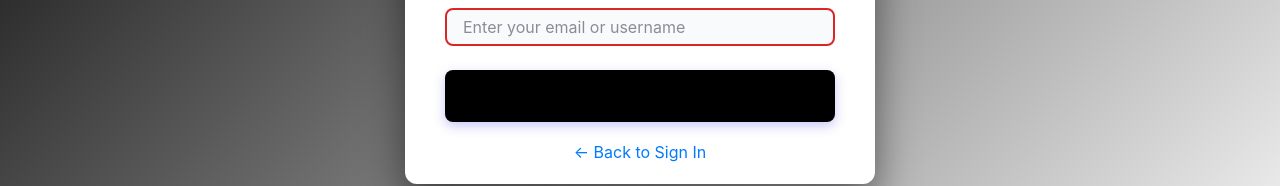
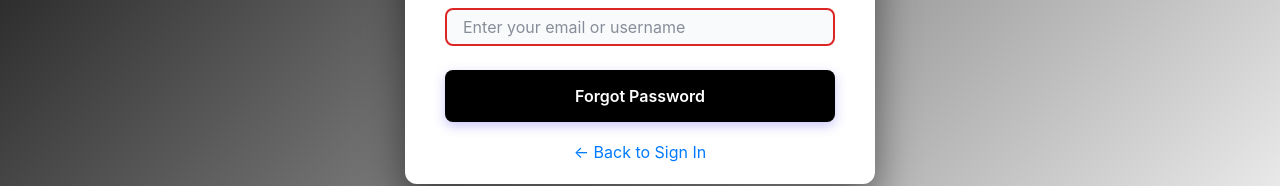
Before and after one commit to thanhphuocjr/e-commerce, a React (Create React App) app in the folder Client/: page /forgot-password in a window 1280 px wide. Shown: the part 534-720 px from the top of the page. Built offline with nearby package versions, Linux system fonts and the light colour scheme; no server answers; a web font is replaced by a local one.

Commit message:
fix logic login

```diff
--- a/Client/src/Api/Admin/userService.js
+++ b/Client/src/Api/Admin/userService.js
@@ -2,7 +2,7 @@
 import axios from 'axios';
 import { getToken } from '../auth';
 
-const API_URL = 'http://localhost:8000/v1/users';
+const API_URL = 'http://localhost:5001/api/users';
 
 // Tạo instance axios có sẵn baseURL + token
 const axiosInstance = axios.create({
@@ -18,7 +18,7 @@ axiosInstance.interceptors.request.use(
     }
     return config;
   },
-  (error) => Promise.reject(error)
+  (error) => Promise.reject(error),
 );
 
 const userService = {
--- a/Client/src/Api/auth.js
+++ b/Client/src/Api/auth.js
@@ -1,6 +1,6 @@
 import axios from 'axios';
 
-const API_BASE_URL = 'http://localhost:8000/v1';
+const API_BASE_URL = 'http://localhost:5001/api';
 
 const api = axios.create({
   baseURL: API_BASE_URL,
@@ -114,7 +114,7 @@ export const apiGetProfile = async () => {
 export const apiChangePassword = async (
   currentPassword,
   newPassword,
-  confirmPassword
+  confirmPassword,
 ) => {
   const response = await api.patch('/users/change-password', {
     currentPassword,
@@ -173,7 +173,7 @@ api.interceptors.response.use(
       originalRequest.url.endsWith('/users/login') ||
       (originalRequest.baseURL &&
         (originalRequest.baseURL + originalRequest.url).includes(
-          '/users/login'
+          '/users/login',
         ));
 
     if (error.response && error.response.status === 401 && isLoginRequest) {
@@ -225,7 +225,7 @@ api.interceptors.response.use(
     }
 
     return Promise.reject(error);
-  }
+  },
 );
 
 // ======================
--- a/Client/src/Pages/ForgotPassword/ForgotPassword.jsx
+++ b/Client/src/Pages/ForgotPassword/ForgotPassword.jsx
@@ -181,7 +181,7 @@ const ForgotPassword = () => {
                   style={{
                     backgroundColor: '#f5c842',
                     border: 'none',
-                    color: '#000',
+                    color: 'white',
                   }}
                 >
                   {isLoading ? (
@@ -194,7 +194,7 @@ const ForgotPassword = () => {
                       Sending...
                     </>
                   ) : (
-                    'Forgot Password'
+                    <>Forgot Password </>
                   )}
                 </button>
 
--- a/Client/src/Pages/ForgotPassword/ResetPassword.jsx
+++ b/Client/src/Pages/ForgotPassword/ResetPassword.jsx
@@ -184,9 +184,9 @@ const ResetPassword = () => {
       const result = await apiResetPassword(
         token,
         formData.password,
-        formData.confirmPassword
+        formData.confirmPassword,
       );
-      console.log(result)
+      console.log(result);
       console.log('Resetting password with token:', token);
       console.log('New password:', formData.password);
 
@@ -323,7 +323,7 @@ const ResetPassword = () => {
                       </small>
                       {(() => {
                         const { requirements } = validatePassword(
-                          formData.password
+                          formData.password,
                         );
                         return (
                           <div className="requirements-list">
@@ -431,7 +431,7 @@ const ResetPassword = () => {
                   style={{
                     backgroundColor: '#f5c842',
                     border: 'none',
-                    color: '#000',
+                    color: 'white',
                   }}
                 >
                   {isLoading ? (
--- a/Client/src/Pages/SignIn/Components/LoginForm.jsx
+++ b/Client/src/Pages/SignIn/Components/LoginForm.jsx
@@ -71,6 +71,7 @@ const LoginForm = ({ setAlert }) => {
 
     try {
       const response = await apiLogin(formData.email, formData.password);
+
 
       if (response.data.accessToken && response.data.refreshToken) {
         sessionStorage.setItem('accessToken', response.data.accessToken);
```
